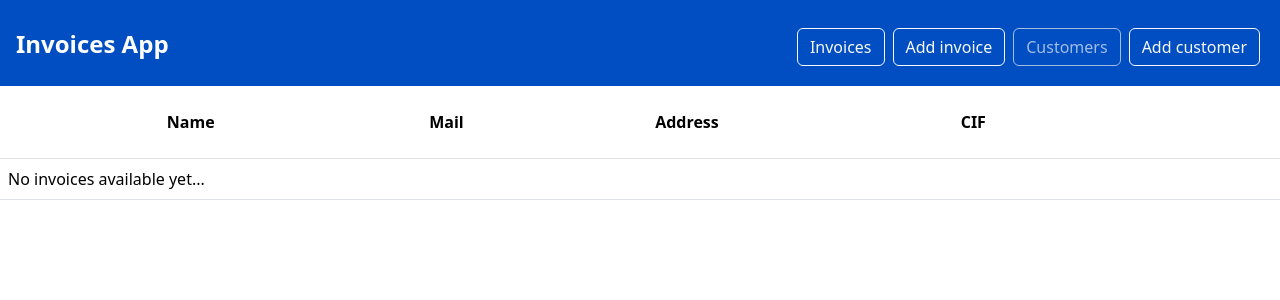
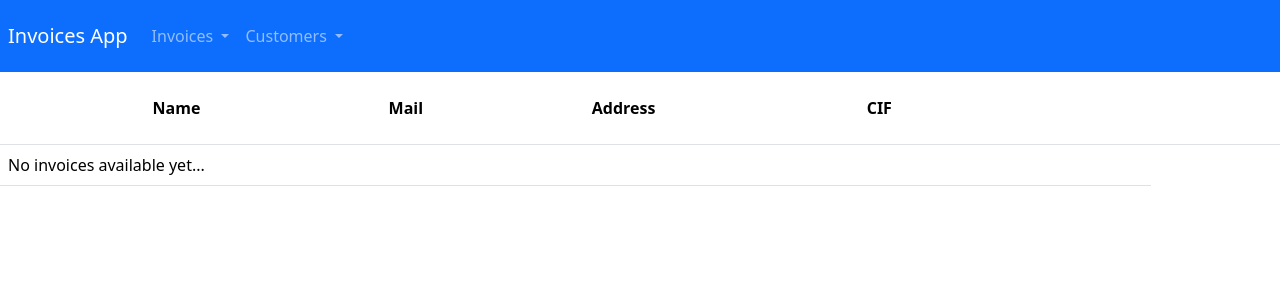
Before and after one commit to aalexmrt/django-invoices-generator, a Django app: page /view_customers/ in a window 1280 px wide. Shown: the top 300 px of the page. Run offline with Django 4.2, Linux system fonts and the light colour scheme; data that the repository does not hold is empty; some libraries are stand-ins or nearby versions.

Commit message:
add dropdown menu and view_customers

```diff
--- a/invoices/static/invoices/css/base.css
+++ b/invoices/static/invoices/css/base.css
@@ -13,3 +13,7 @@
  width: 100%;
 
 }
+.dropdown:hover .dropdown-menu {
+ display: block;
+ margin-top: 0; /* remove the gap so it doesn't close */
+}
--- a/invoices/static/invoices/images/Invoices App_files/styles.css
+++ /dev/null
@@ -1,4 +0,0 @@
-.empty-div{
- width: 100%;
-
-}
--- a/invoices/templates/invoices/base.html
+++ b/invoices/templates/invoices/base.html
@@ -17,56 +17,39 @@
 </head>
 
 <body>
-  {% csrf_token %}
-  <div class="d-flex align-items-baseline header">
-    <div class="logo flex-grow-1 p-2">Invoices App</div>
-    <div class="p-2">
 
-
-        <nav class="nav justify-content-end mt-2">
-          {% if 'view_invoices' in request.resolver_match.view_name %}
-          <a class="btn btn btn-outline-light disabled m-1" role="button" href="{% url 'view_invoices' %}">
-            Invoices
-          </a>
-          {% else %}
-          <a class="btn btn btn-outline-light m-1" role="button" href="{% url 'view_invoices' %}">
-            Invoices
-          </a>
-          {%endif%}
-
-          {% if 'make_invoice' in request.resolver_match.view_name %}
-
-          <a class="btn btn btn-outline-light m-1 disabled" role="button" href="{% url 'add_invoice' %}">
-            Add invoice
-          </a>
-          {%else%}
-          <a class="btn btn btn-outline-light m-1" role="button" href="{% url 'add_invoice' %}">
-            Add invoice
-          </a>
-          {%endif%}
-
-          {% if 'view_customers' in request.resolver_match.view_name %}
-          <a class="btn btn btn-outline-light disabled m-1" role="button" href="{% url 'view_customers' %}">
-            Customers
-          </a>
-          {%else%}
-          <a class="btn btn btn-outline-light m-1" role="button" href="{% url 'view_customers' %}">
-            Customers</a>
-          {%endif%}
-
-          {% if 'make_customer' in request.resolver_match.view_name %}
-          <a class="btn btn btn-outline-light disabled m-1" role="button" href="{% url 'add_customer' %}">
-            Add customer
-          </a>
-          {%else%}
-          <a class="btn btn btn-outline-light m-1" role="button" href="{% url 'add_customer' %}">
-            Add customer</a>
-          {% endif %}
-
-        </nav>
-
+  <nav class="navbar navbar-expand-lg navbar-dark bg-primary">
+    <div class="container-fluid p-2">
+    <a class="navbar-brand" href="{% url 'view_invoices' %}">Invoices App</a>
+    <button class="navbar-toggler" type="button" data-toggle="collapse" data-target="#navbarText" aria-controls="navbarText" aria-expanded="false" aria-label="Toggle navigation">
+      <span class="navbar-toggler-icon"></span>
+    </button>
+    <div class="collapse navbar-collapse" id="navbarText">
+      <div class="collapse navbar-collapse" id="navbarNavDarkDropdown">
+        <ul class="navbar-nav">
+          <li class="nav-item dropdown">
+            <a class="nav-link dropdown-toggle" href="#" id="navbarDarkDropdownMenuLink" role="button" data-bs-toggle="dropdown" aria-expanded="false">
+              Invoices
+            </a>
+            <ul class="dropdown-menu dropdown-menu-light" aria-labelledby="navbarDarkDropdownMenuLink">
+              <li><a class="dropdown-item" href="{% url 'add_invoice' %}">New item</a></li>
+              <li><a class="dropdown-item" href="{% url 'view_invoices' %}">View</a></li>
+            </ul>
+          </li>
+          <li class="nav-item dropdown">
+            <a class="nav-link dropdown-toggle" href="#" id="navbarDarkDropdownMenuLink" role="button" data-bs-toggle="dropdown" aria-expanded="false">
+              Customers
+            </a>
+            <ul class="dropdown-menu dropdown-menu-light" aria-labelledby="navbarDarkDropdownMenuLink">
+              <li><a class="dropdown-item" href="{% url 'add_customer' %}">New item</a></li>
+              <li><a class="dropdown-item" href="{% url 'view_customers' %}">View</a></li>
+            </ul>
+          </li>
+        </ul>
+      </div>
     </div>
   </div>
+  </nav>
 
   {% block main %}
     <!-- Here goes the content of the page -->
--- a/invoices/templates/invoices/view_customers.html
+++ b/invoices/templates/invoices/view_customers.html
@@ -21,7 +21,9 @@
         <th scope="col" class="p-4 align-middle">
             CIF
         </th>
-
+        <th scope="col" class="p-4 align-middle">
+            &nbsp
+        </th>
         <th class="pl-2 p-4 align-middle">&nbsp</th>
     </tr>
 </thead>
@@ -34,11 +36,6 @@
 
         <td class="p-4 align-middle">
             <a class="link-primary link-offset-2 link-underline-opacity-25 link-underline-opacity-100-hover" href="{% url 'make_customer' customer.id %}">{{customer.company.name}}</a>
-            <a class="link-danger" href="{% url 'delete_customer' customer.id %}">
-                <svg xmlns="http://www.w3.org/2000/svg" width="16" height="16" fill="currentColor" class="bi bi-trash3" viewBox="0 0 16 16">
-                    <path d="M6.5 1h3a.5.5 0 0 1 .5.5v1H6v-1a.5.5 0 0 1 .5-.5ZM11 2.5v-1A1.5 1.5 0 0 0 9.5 0h-3A1.5 1.5 0 0 0 5 1.5v1H2.506a.58.58 0 0 0-.01 0H1.5a.5.5 0 0 0 0 1h.538l.853 10.66A2 2 0 0 0 4.885 16h6.23a2 2 0 0 0 1.994-1.84l.853-10.66h.538a.5.5 0 0 0 0-1h-.995a.59.59 0 0 0-.01 0H11Zm1.958 1-.846 10.58a1 1 0 0 1-.997.92h-6.23a1 1 0 0 1-.997-.92L3.042 3.5h9.916Zm-7.487 1a.5.5 0 0 1 .528.47l.5 8.5a.5.5 0 0 1-.998.06L5 5.03a.5.5 0 0 1 .47-.53Zm5.058 0a.5.5 0 0 1 .47.53l-.5 8.5a.5.5 0 1 1-.998-.06l.5-8.5a.5.5 0 0 1 .528-.47ZM8 4.5a.5.5 0 0 1 .5.5v8.5a.5.5 0 0 1-1 0V5a.5.5 0 0 1 .5-.5Z"/>
-                </svg>
-            </a>
         </td>
         <td class="p-4 align-middle">
             {{customer.company.contact.email}}
@@ -54,6 +51,13 @@
                 <a href="{{invoice.pdf_document.url}}" target="_blank"><img width="24" height="24" src="{% static 'invoices/images/pdf-icon.png' %}" alt="pdf-icon" /></a>
             {% endif %}
         </td>
+        <td class="p-4 align-middle">
+            <a class="link-danger" href="{% url 'delete_customer' customer.id %}">
+                <svg xmlns="http://www.w3.org/2000/svg" width="16" height="16" fill="currentColor" class="bi bi-trash3" viewBox="0 0 16 16">
+                    <path d="M6.5 1h3a.5.5 0 0 1 .5.5v1H6v-1a.5.5 0 0 1 .5-.5ZM11 2.5v-1A1.5 1.5 0 0 0 9.5 0h-3A1.5 1.5 0 0 0 5 1.5v1H2.506a.58.58 0 0 0-.01 0H1.5a.5.5 0 0 0 0 1h.538l.853 10.66A2 2 0 0 0 4.885 16h6.23a2 2 0 0 0 1.994-1.84l.853-10.66h.538a.5.5 0 0 0 0-1h-.995a.59.59 0 0 0-.01 0H11Zm1.958 1-.846 10.58a1 1 0 0 1-.997.92h-6.23a1 1 0 0 1-.997-.92L3.042 3.5h9.916Zm-7.487 1a.5.5 0 0 1 .528.47l.5 8.5a.5.5 0 0 1-.998.06L5 5.03a.5.5 0 0 1 .47-.53Zm5.058 0a.5.5 0 0 1 .47.53l-.5 8.5a.5.5 0 1 1-.998-.06l.5-8.5a.5.5 0 0 1 .528-.47ZM8 4.5a.5.5 0 0 1 .5.5v8.5a.5.5 0 0 1-1 0V5a.5.5 0 0 1 .5-.5Z"/>
+                </svg>
+            </a>
+        </td>
         <td class="pl-2 p-4 align-middle">&nbsp</td>
     </tr>
     {% endfor %}
--- a/invoices/urls.py
+++ b/invoices/urls.py
@@ -16,6 +16,7 @@ urlpatterns = [
     path('make_invoice/<int:id>/', views.make_invoice, name='make_invoice'),
     path('view_customers/', views.view_customers, name='view_customers'),
     path('view_invoices/', views.view_invoices, name='view_invoices'),
+    path('send_invoices/', views.send_invoices, name='send_invoices'),
     path('', lambda req: redirect('/view_invoices/')),
 ]
 
--- a/invoices/views.py
+++ b/invoices/views.py
@@ -140,37 +140,41 @@ def invoice_detail(request, id):
     return render(request, 'invoices/detail.html', context)
 
 
-def send_invoices(invoices_list):
-    GMAIL = env("GMAIL_ACCOUNT")
-    GMAIL_PASSWORD = env("GMAIL_ACCOUNT_PWD")
-    invoices_list = Invoice.objects.filter(
-        id__in=invoices_list).order_by('customer')
+def send_invoices(request):
 
-    global_settings = GlobalSettings.objects.get_global_settings()
+    if request.method == 'POST':
+        data = request.POST
+        invoices_list = data.getlist('selected_options')
+        GMAIL = env("GMAIL_ACCOUNT")
+        GMAIL_PASSWORD = env("GMAIL_ACCOUNT_PWD")
+        invoices_list = Invoice.objects.filter(
+            id__in=invoices_list).order_by('customer')
 
-    customers = Customer.objects.all()
+        global_settings = GlobalSettings.objects.filter().first()
 
-    invoices_queryset = None
+        customers = Customer.objects.all()
 
-    for customer in customers:
-        invoices_queryset = Invoice.objects.filter(
-            id__in=invoices_list).filter(customer=customer).values_list('sequence', 'number', 'pdf_document', 'mail_info')
-        if not invoices_queryset:
-            continue
+        invoices_queryset = None
 
-        if send_invoice_email(GMAIL, GMAIL_PASSWORD, global_settings.issuer.company.name,
-                              customer.company.contact.email, customer.company.contact.name, customer.company.contact.cc_email, invoices_queryset):
-            for invoice in invoices_queryset:
-                mail_info_id = invoice[3]
-                MailInfo.objects.filter(
-                    pk=mail_info_id).update(status="Delivered", sent_timestamp=datetime.now())
-        else:
-            for invoice in invoices_queryset:
-                mail_info_id = invoice[3]
-                MailInfo.objects.filter(
-                    pk=mail_info_id).update(status="Failed")
+        for customer in customers:
+            invoices_queryset = Invoice.objects.filter(
+                id__in=invoices_list).filter(customer=customer).values_list('sequence', 'number', 'pdf_document', 'mail_info')
+            if not invoices_queryset:
+                continue
 
-    return HttpResponseRedirect('/')
+            if send_invoice_email(GMAIL, GMAIL_PASSWORD, global_settings.issuer.company.name,
+                                  customer.company.contact.email, customer.company.contact.name, customer.company.contact.cc_email, invoices_queryset):
+                for invoice in invoices_queryset:
+                    mail_info_id = invoice[3]
+                    MailInfo.objects.filter(
+                        pk=mail_info_id).update(status="Delivered", sent_timestamp=datetime.now())
+            else:
+                for invoice in invoices_queryset:
+                    mail_info_id = invoice[3]
+                    MailInfo.objects.filter(
+                        pk=mail_info_id).update(status="Failed")
+
+        return HttpResponseRedirect('/')
 
 
 def add_customer(request):
```
Also changed, not shown: invoices/templates/invoices/view_invoices.html (+16 -8 lines), invoices/static/invoices/images/Invoices App_files/pdf-icon.png (deleted).
